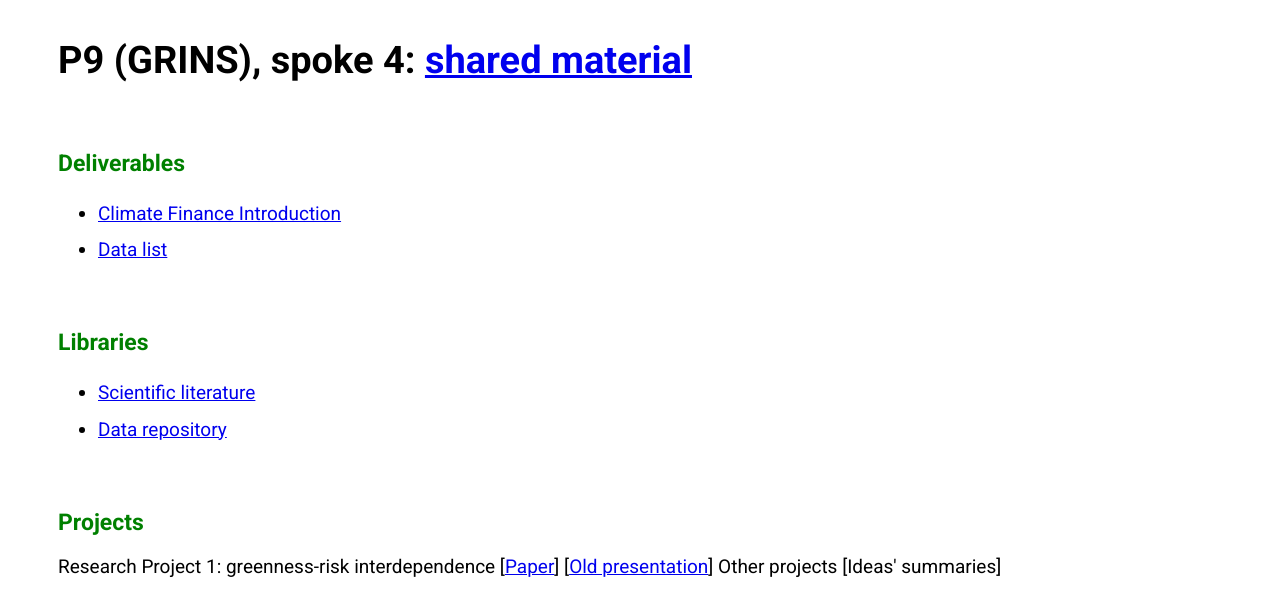
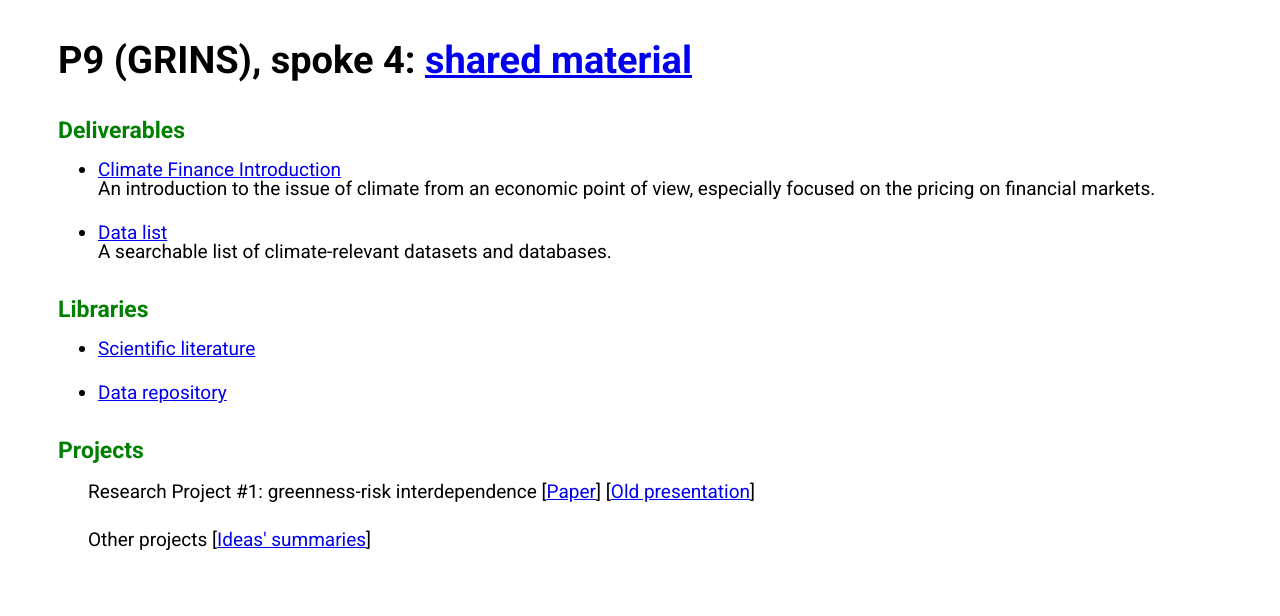
Before and after one commit to ffabio-econ/ffabio-econ.github.io, a Jekyll site: the page docs/P9_GRINS-s4/material_directory.html, which Jekyll copies as it is, in a window 1280 px wide. Shown: the top 616 px of the page. Built offline with Jekyll 4.4.1, drawn with Linux system fonts in a browser that asks for light colours.

Commit message:
p9-dir update

```diff
--- a/docs/P9_GRINS-s4/material_directory.html
+++ b/docs/P9_GRINS-s4/material_directory.html
@@ -6,11 +6,12 @@
         <link rel="preconnect" href="https://fonts.googleapis.com">
         <link rel="preconnect" href="https://fonts.gstatic.com" crossorigin>
         <link href="https://fonts.googleapis.com/css2?family=Roboto:ital,wght@0,100;0,300;0,400;0,500;0,700;0,900;1,100;1,300;1,400;1,500;1,700;1,900&family=Roboto+Serif:ital,opsz,wght@0,8..144,100;0,8..144,200;0,8..144,300;0,8..144,400;0,8..144,500;0,8..144,600;0,8..144,700;0,8..144,800;0,8..144,900;1,8..144,100;1,8..144,200;1,8..144,300;1,8..144,400;1,8..144,500;1,8..144,600;1,8..144,700;1,8..144,800;1,8..144,900&display=swap" rel="stylesheet">
-        <title>P9-s4 material</title>
+        <title>P9s4 material</title>
         <style>
             h2 {
                 font-size: 23px;
                 color: green;
+                margin-block: 35px 16px;
             }
 
             body {
@@ -19,49 +20,53 @@
                 padding: 5px 50px 5px 50px;
             }
 
+            p {
+                margin-block: 0px 25px;
+                padding: 0;
+            }
+
             ul {
-                line-height: 1.9;
+                margin: 0px;
+            }
+
+            li {
+                line-height: 1;
+                margin-block: 0px 25px;
             }
 
             br {
                 display: block;
-                margin: 10px 0;
+                margin: 7px;
             }
         </style>
-        <link rel="icon" type="image/png" href="./.assets/favicon.png"/>
+        <link rel="icon" type="image/png" href="./.assets/favicon2.png"/>
     </head>
-
-    <style>
-    </style>
 
 
 
         <body>
-            <h1>P9 (GRINS), spoke 4: <a href="https://liveunibo-my.sharepoint.com/:f:/g/personal/f_franceschini_unibo_it/Er8c4R_H8TFLllkU2VQPuekBjTuZR8LGtqqvka11lGoeiQ?e=GifcVc">shared material</a> </h1>
-
-            <br>
+            <h1>P9 (GRINS), spoke 4: <a href="https://liveunibo-my.sharepoint.com/:f:/g/personal/f_franceschini_unibo_it/Er8c4R_H8TFLllkU2VQPuekBTA05AhkCJn8OgQieeCV3GA?e=pRkhYP">shared material</a> </h1>
 
             <h2>Deliverables</h2>
             <ul>
-                <li><a href="./Projects/Franceschini-summary.pdf">Climate Finance Introduction</a></li>
-                <li><a href="https://liveunibo-my.sharepoint.com/:x:/g/personal/f_franceschini_unibo_it/EZy6CneUivlGvzr3sFIz27oBZuGEmU5G7Y5WeTqZRXU9VA?e=KYINdb">Data list</a></li>
+                <li><a href="https://liveunibo-my.sharepoint.com/:b:/g/personal/f_franceschini_unibo_it/EfQOGibUEGpLrTtyTHIWAAMB3s2aMce33pB87-dZxNox0Q?e=43hgBe">Climate Finance Introduction</a> <br> An introduction to the issue of climate from an economic point of view, especially focused on the pricing on financial markets. </li>
+                <li><a href="https://liveunibo-my.sharepoint.com/:x:/g/personal/f_franceschini_unibo_it/EZy6CneUivlGvzr3sFIz27oBs-j-OeVc-lBMcaeAu8xkcg?e=gcOxdi">Data list</a> <br> A searchable list of climate-relevant datasets and databases.</li>
             </ul>
 
-            <br>
 
             <h2>Libraries</h2>
             <ul>
-                <li><a href="./Climate-related risks library/">Scientific literature</a></li>
-                <li><a href="./Data/">Data repository</a></li>
+                <li><a href="https://liveunibo-my.sharepoint.com/:f:/g/personal/f_franceschini_unibo_it/ElCvqyjt3gpPkBcKUY0-lUcBWmtii8WtK6_ZdsqylMlp_Q?e=GMP0oA">Scientific literature</a></li>
+                <li><a href="https://liveunibo-my.sharepoint.com/:f:/g/personal/f_franceschini_unibo_it/EvC5Q3FAAflEjgrd9uY4dd8B6p2tk1QqCrfHXK5ieXmjjQ?e=hg0CSR">Data repository</a></li>
             </ul>
 
-            <br>
 
             <h2>Projects</h2>
 
-            Research Project 1: greenness-risk interdependence [<a href="./Projects/franceschini-RP1-paper-2310.pdf">Paper</a>] [<a href="./Projects/Franceschini-RP1-pres-2307.pdf">Old presentation</a>]
-
-            Other projects [Ideas' summaries]
+            <div style="margin-left: 30px;">
+                <p>Research Project #1: greenness-risk interdependence [<a href="https://liveunibo-my.sharepoint.com/:b:/g/personal/f_franceschini_unibo_it/ESHNHzpx5cFAuppUGfg2ThEBbFePYUZDZEDWiLsBx9EBhw?e=Hf6S60">Paper</a>] [<a href="https://liveunibo-my.sharepoint.com/:b:/g/personal/f_franceschini_unibo_it/EeDyQ4-a6bhKp6AILfa2KkQBikvnPQ-aqARPRygSDcizWw?e=q7VgHF">Old presentation</a>]</p>
+                <p>Other projects [<a href="https://liveunibo-my.sharepoint.com/:b:/g/personal/f_franceschini_unibo_it/EShkQVeTGedLugtpLMc77bQBzmXN-2dYXJMRRAz-tMv_Ww?e=nV5vGw">Ideas' summaries</a>]</p>
+            </div>
 
         </body>
     </html>
```
Also changed, not shown: docs/P9_GRINS-s4/.assets/favicon.png (added), docs/P9_GRINS-s4/.assets/favicon2.png (added), 1 other file.
